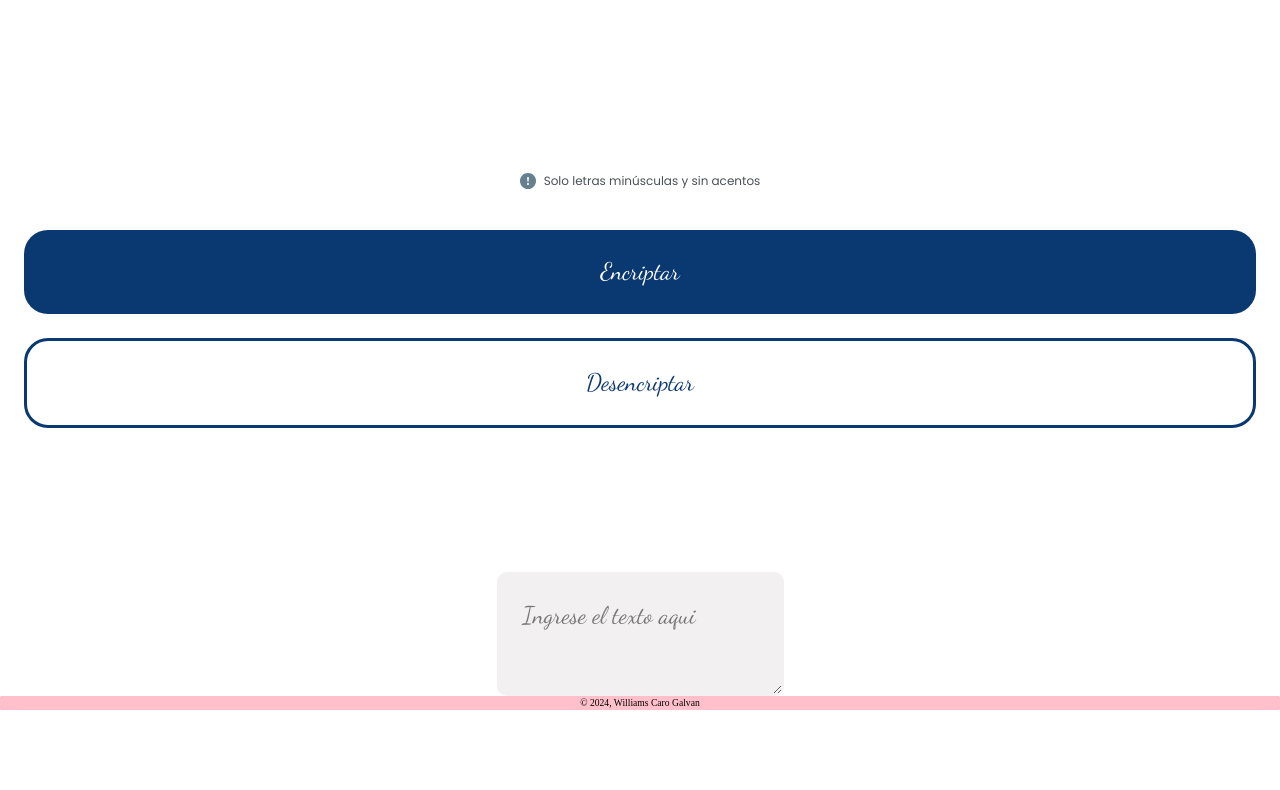
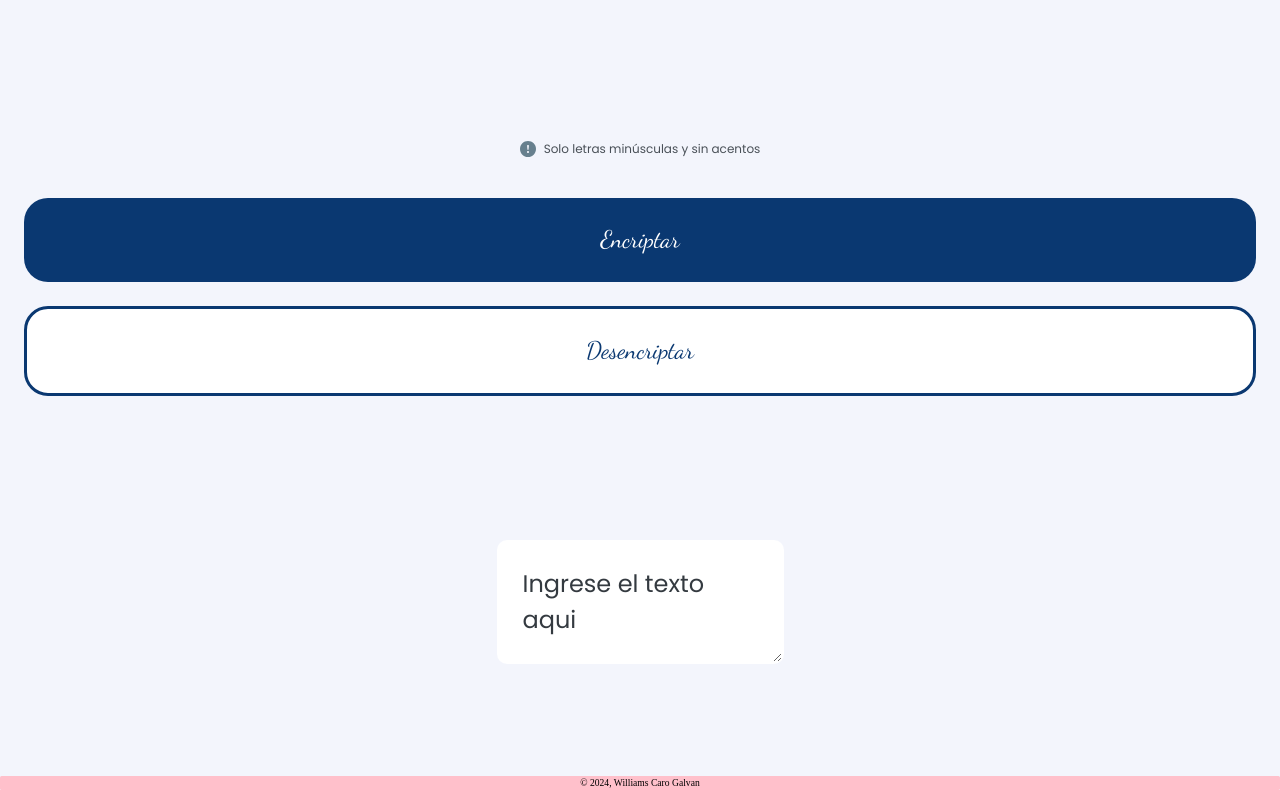
Before and after one commit to williamscarog/encrypter, a plain HTML site: page index.html in a window 1280 px wide. Shown: the part 344-1134 px from the top of the page. Before the commit the page ends 1054 px from the top, so only its background shows below. Drawn offline with Linux system fonts and the light colour scheme.

Commit message:
Modificando el Textarea para que cambie la fuente y el color

```diff
--- a/css/style.css
+++ b/css/style.css
@@ -1,14 +1,20 @@
 @import url('https://fonts.googleapis.com/css2?family=Dancing+Script:wght@400..700&family=Poppins:wght@100;200;300;400;500;600;700;800;900&display=swap');
 
 :root {
-  --blue: #1e90ff;
+  --blue: #0A3871;
   --white: #ffffff;
+  --ligh-blue: #F3F5FC;
+  --gray-400:#495057;
+  --gray-500:#343A40;
   --fonttitle: "Poppins", sans-serif;
   --fontbody: 'Dancing Script', Times New Roman, serif;
 }
+body{
+  background-color: var(--ligh-blue);
+}
 
 header {
-  background-color: pink;
+  background-color: var(--ligh-blue);
 }
 .min-logo{
   padding: 1.5rem 0 1.5rem 1rem;
@@ -18,8 +24,7 @@ header {
 
 .arialText {
   margin-top: 3.5rem;
-  background-color: #f2f0f0;
-  color: #666666;
+  background-color: var(--white);
   padding: 1em;
   border-radius: 10px;
   border: 2px solid transparent;
@@ -27,6 +32,18 @@ header {
   font-family: var(--fontbody);
   font-size: 1.5rem;
 }
+
+.arialText::placeholder{
+  color: var(--gray-500);
+  font-family: var(--fonttitle);
+}
+
+.arialText:focus::placeholder{
+  color: var(--blue);
+  font-family: var(--fontbody);
+}
+
+
 
 .container {
   min-height: 100dvh;
@@ -44,7 +61,7 @@ main{
   align-items: center;
   gap: 0.5rem;
   justify-content: flex-start;
-  margin-top: 15rem;
+  margin-top: 13rem;
 }
 
 .info-text{
@@ -111,4 +128,5 @@ footer {
   border-radius: 0.1rem;
   text-align: center;
   font-size: 0.6rem;
+  margin-top: 7rem;
 }
```
